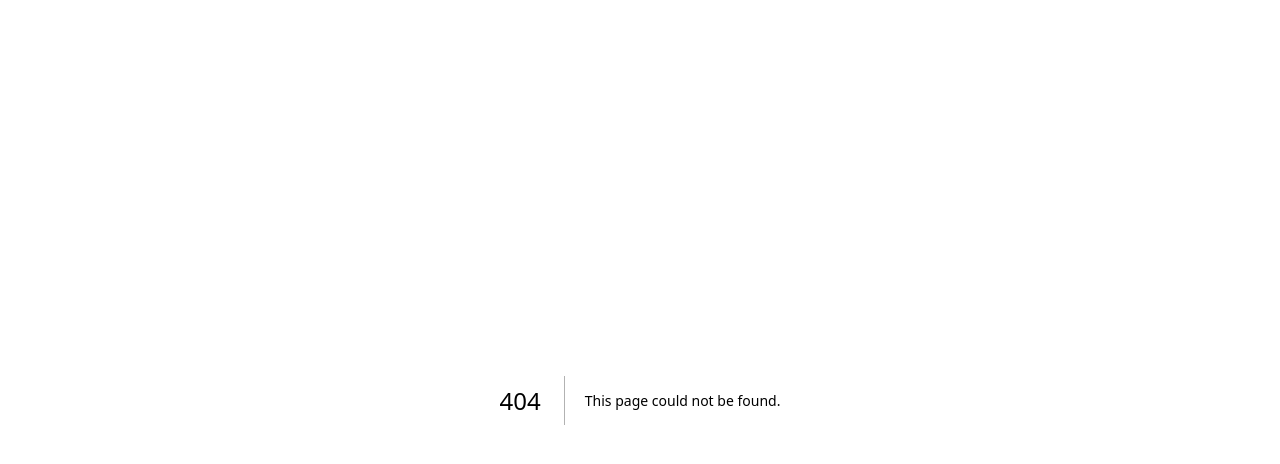
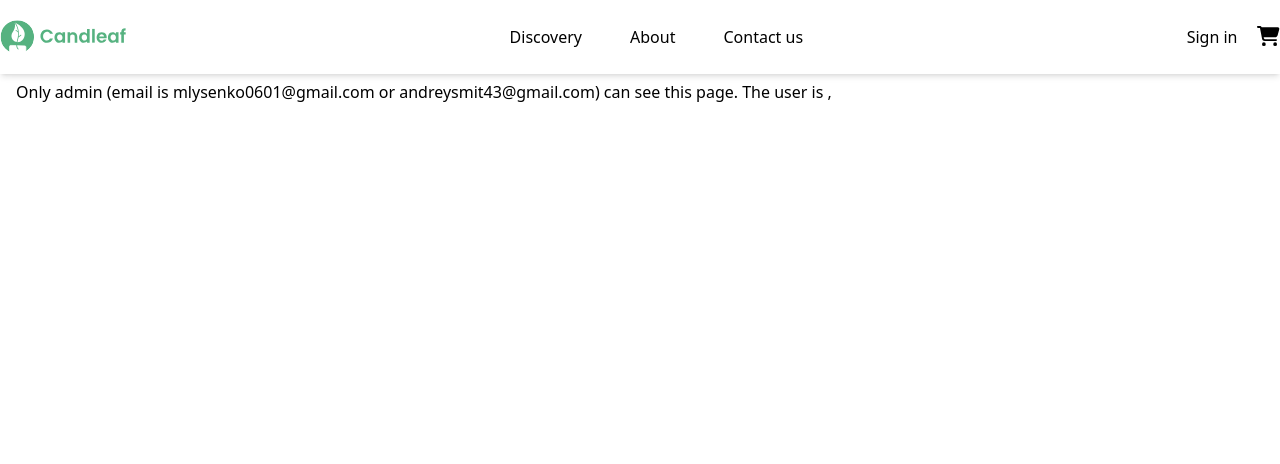
Before and after one commit to Relise228/shop-maxandr, a Next.js app: page /admin in a window 1280 px wide. Before the commit this address had no page. Shown: the top 464 px of the page. Built offline with nearby package versions, Linux system fonts and the light colour scheme; no server answers.

Commit message:
auth is improved (only googleAuth+admin page)

```diff
--- a/src/components/Header.js
+++ b/src/components/Header.js
@@ -1,7 +1,5 @@
 import React from 'react';
 import Logo from '@assets/logo.svg';
-import ProfileIcon from '@assets/profile.svg';
-import CartIcon from '@assets/cart.svg';
 import Link from 'next/link';
 import Image from 'next/image';
 import { FontAwesomeIcon } from '@fortawesome/react-fontawesome';
@@ -9,7 +7,7 @@ import { faCartShopping, faUser } from '@fortawesome/free-solid-svg-icons';
 import { signIn, signOut, useSession } from 'next-auth/react';
 
 const Header = () => {
-  const { data: session, status } = useSession();
+  const { data: session } = useSession();
 
   return (
     <div className='header fixed w-full top-0 py-5 bg-white shadow-md'>
--- a/src/pages/_app.js
+++ b/src/pages/_app.js
@@ -1,13 +1,12 @@
 import '@styles/globals.scss';
 import { SessionProvider } from 'next-auth/react';
 
-export default function App({
-  Component,
-  pageProps: { session, ...pageProps },
-}) {
+const App = ({ Component, pageProps: { session, ...pageProps } }) => {
   return (
     <SessionProvider session={session}>
       <Component {...pageProps} />
     </SessionProvider>
   );
-}
+};
+
+export default App;
--- /dev/null
+++ b/src/pages/admin/index.js
@@ -0,0 +1,14 @@
+import Layout from '@components/Layout';
+import { useSession } from 'next-auth/react';
+
+const AdminPage = () => {
+  const { data: session } = useSession();
+  return (
+    <Layout>
+      Only admin (email is mlysenko0601@gmail.com or andreysmit43@gmail.com) can
+      see this page. The user is {session?.user?.email}, {session?.user?.name}
+    </Layout>
+  );
+};
+
+export default AdminPage;
--- /dev/null
+++ b/src/pages/auth/signin.js
@@ -0,0 +1,19 @@
+import { signIn, useSession } from 'next-auth/react';
+import { useRouter } from 'next/router';
+import React from 'react';
+
+const SigninPage = () => {
+  const router = useRouter();
+  const { status } = useSession();
+  React.useEffect(() => {
+    if (status === 'unauthenticated') {
+      signIn('google');
+    } else if (status === 'authenticated') {
+      router.push(router.query.callbackUrl || '/');
+    }
+  }, [status]);
+
+  return <p>Redirecting...</p>;
+};
+
+export default SigninPage;
--- a/src/pages/index.js
+++ b/src/pages/index.js
@@ -6,7 +6,6 @@ const inter = Inter({ subsets: ['latin'] });
 
 export default function Home() {
   const { data: session } = useSession();
-  console.log(session, 'session');
   return (
     <Layout>
       Hey {session ? JSON.stringify(session, null, 2) : 'stranger'}
--- /dev/null
+++ b/src/pages/place-order.js
@@ -0,0 +1,14 @@
+import Layout from '@components/Layout';
+import React from 'react';
+
+const PlaceOrderPage = () => {
+  return (
+    <Layout>
+      This is dummy PlaceOrderPage. Only user which are logged in can see this
+      page. If user wont be logged in he will be immidiately redirected to
+      GoogleAuth page
+    </Layout>
+  );
+};
+
+export default PlaceOrderPage;
```
Also changed, not shown: src/middleware.js (added, +23 -0 lines), 1 other file (tests, documents, lock files or other folders).
